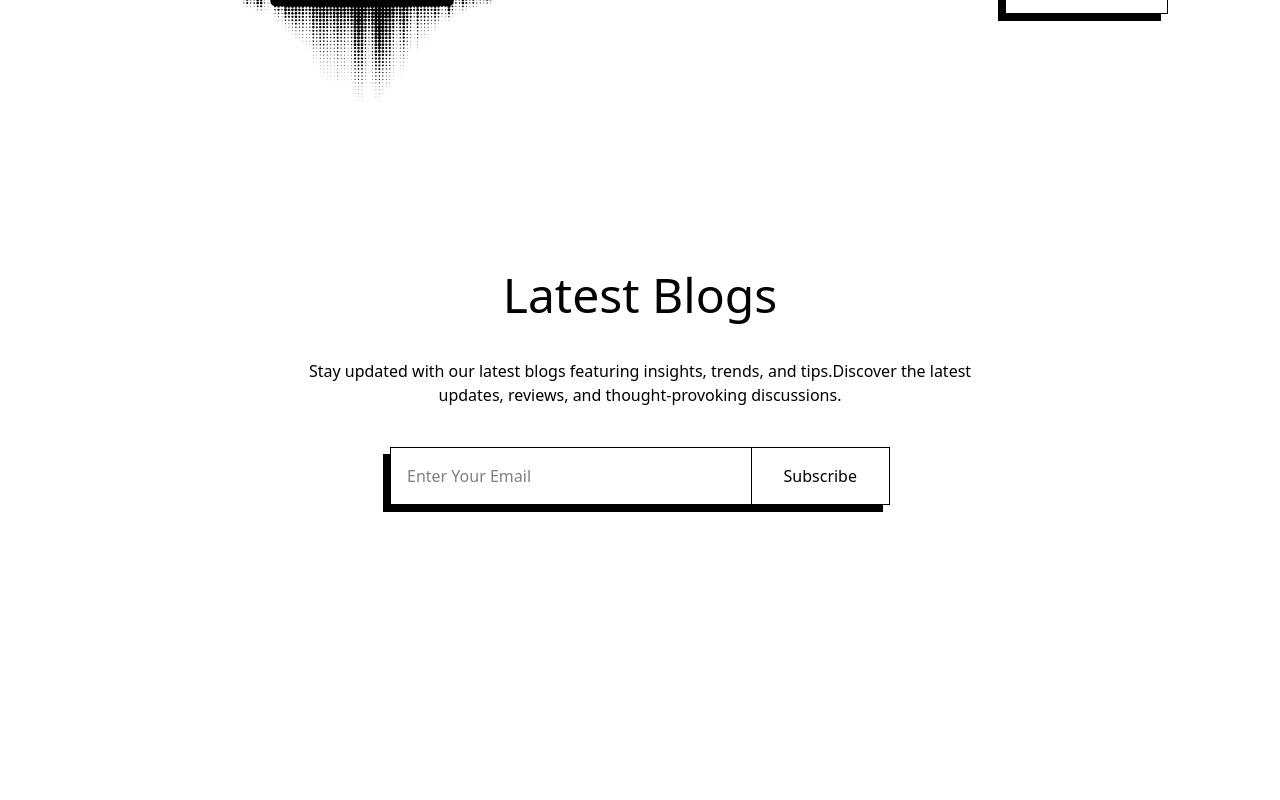
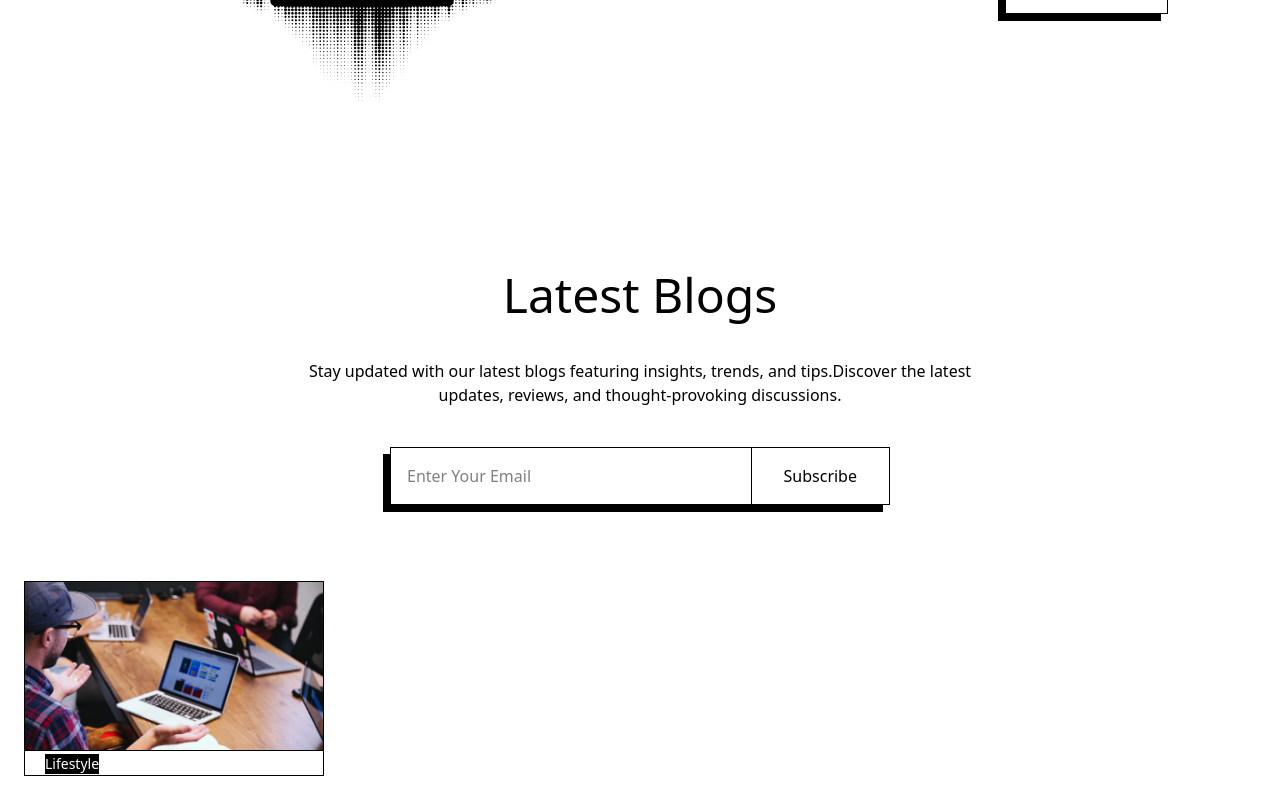
Before and after one commit to nadunthilina/-Full-Stack-Blog-App, a Next.js app in the folder next-blog-app/: page / in a window 1280 px wide. Shown: the part 281-1081 px from the top of the page. Before the commit the page ends 838 px from the top, so only its background shows below. Built offline with nearby package versions, Linux system fonts and the light colour scheme.

Commit message:
update blogitem

```diff
--- a/next-blog-app/app/page.js
+++ b/next-blog-app/app/page.js
@@ -1,10 +1,13 @@
+import BlogItem from "@/Components/BlogItem";
 import Header from "@/Components/Header";
-
 
 export default function Home() {
   return (
-   <>
-   <Header/>
-   </>
+    <>
+      <Header />
+      <main className="p-6">
+        <BlogItem />
+      </main>
+    </>
   );
 }
```
